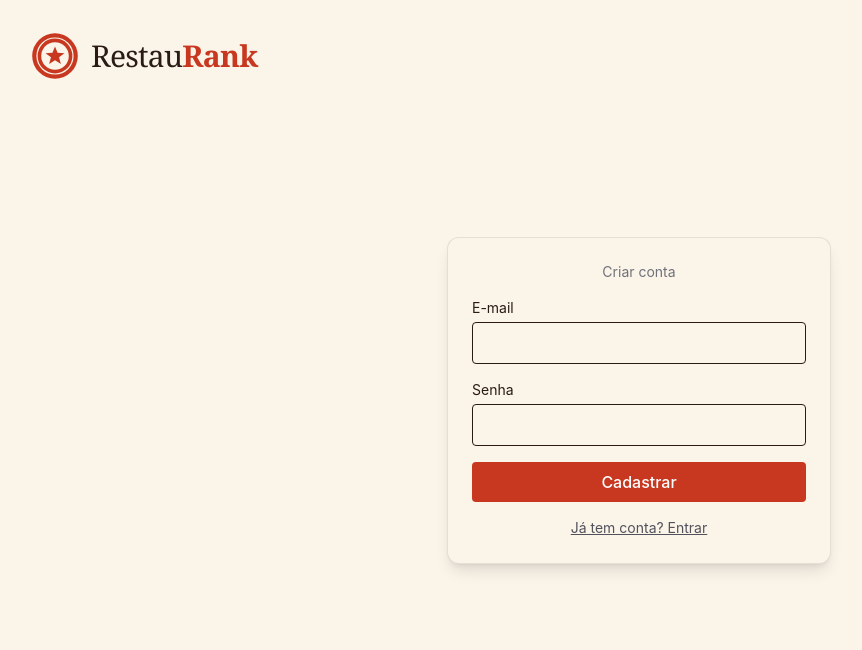
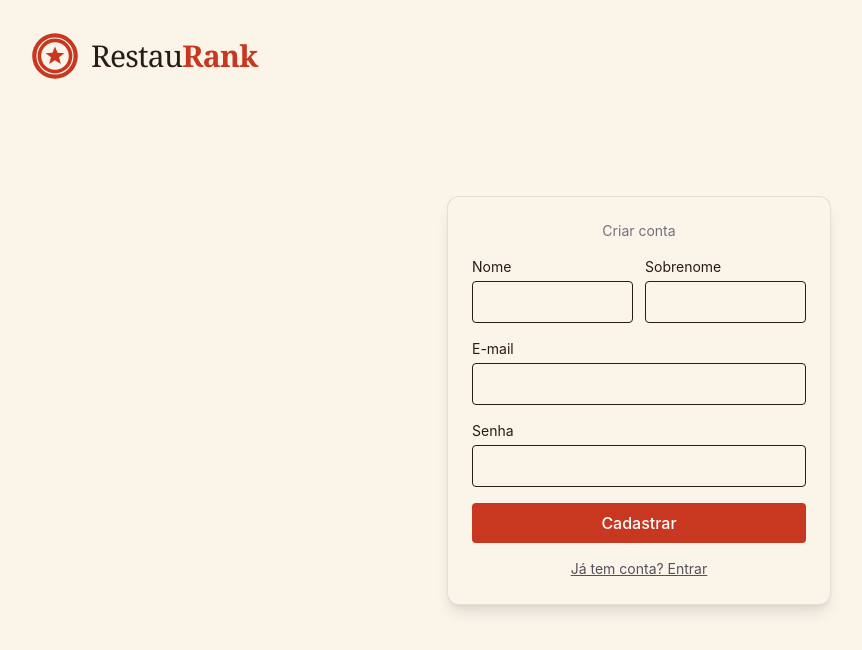
Before and after one commit to Calculovo/tp-eds, a React (Vite) app in the folder frontend/: page / in a window 1280 px wide. Both pictures are taken after a click on the button "Não tem conta? Cadastre-se". Shown: the top 650 px of the page, without its empty margins (1-863 px from the left). Built offline with nearby package versions, Linux system fonts and the light colour scheme.

Commit message:
Pedir nme e sobrenome na hora de criar conta

```diff
--- a/frontend/src/components/Cadastro.tsx
+++ b/frontend/src/components/Cadastro.tsx
@@ -7,6 +7,8 @@ type CadastroProps = {
 }
 
 function Cadastro({ onIrParaLogin }: CadastroProps) {
+  const [nome, setNome] = useState('')
+  const [sobrenome, setSobrenome] = useState('')
   const [email, setEmail] = useState('')
   const [senha, setSenha] = useState('')
   const [erro, setErro] = useState('')
@@ -15,7 +17,7 @@ function Cadastro({ onIrParaLogin }: CadastroProps) {
     evento.preventDefault()
 
     // Salva o usuário no localStorage (só no navegador, some se limpar os dados).
-    const mensagemErro = cadastrarUsuario(email, senha)
+    const mensagemErro = cadastrarUsuario(nome, sobrenome, email, senha)
     if (mensagemErro) {
       setErro(mensagemErro)
       return
@@ -34,6 +36,35 @@ function Cadastro({ onIrParaLogin }: CadastroProps) {
         className="w-full max-w-sm rounded-xl border border-brand-brown/10 bg-brand-cream p-6 shadow-lg"
       >
         <p className="mb-4 text-center text-sm text-zinc-500">Criar conta</p>
+
+        <div className="mb-4 flex gap-3">
+          <div className="flex-1">
+            <label className="mb-1 block text-sm" htmlFor="cadastro-nome">
+              Nome
+            </label>
+            <input
+              id="cadastro-nome"
+              type="text"
+              value={nome}
+              onChange={(e) => setNome(e.target.value)}
+              className="w-full rounded border px-3 py-2"
+              required
+            />
+          </div>
+          <div className="flex-1">
+            <label className="mb-1 block text-sm" htmlFor="cadastro-sobrenome">
+              Sobrenome
+            </label>
+            <input
+              id="cadastro-sobrenome"
+              type="text"
+              value={sobrenome}
+              onChange={(e) => setSobrenome(e.target.value)}
+              className="w-full rounded border px-3 py-2"
+              required
+            />
+          </div>
+        </div>
 
         <label className="mb-1 block text-sm" htmlFor="cadastro-email">
           E-mail
--- a/frontend/src/usuarios.ts
+++ b/frontend/src/usuarios.ts
@@ -2,6 +2,8 @@
 const CHAVE = 'restaurank-usuarios'
 
 export type Usuario = {
+  nome: string
+  sobrenome: string
   email: string
   senha: string
 }
@@ -16,7 +18,7 @@ export function lerUsuarios(): Usuario[] {
 }
 
 // Cadastra um usuário novo. Devolve uma mensagem de erro ou null se deu certo.
-export function cadastrarUsuario(email: string, senha: string): string | null {
+export function cadastrarUsuario(nome: string, sobrenome: string, email: string, senha: string): string | null {
   const usuarios = lerUsuarios()
   const jaExiste = usuarios.some(
     (usuario) => usuario.email.toLowerCase() === email.toLowerCase(),
@@ -26,7 +28,7 @@ export function cadastrarUsuario(email: string, senha: string): string | null {
     return 'Este e-mail já está cadastrado.'
   }
 
-  usuarios.push({ email, senha })
+  usuarios.push({nome, sobrenome, email, senha })
   localStorage.setItem(CHAVE, JSON.stringify(usuarios))
   return null
 }
```
